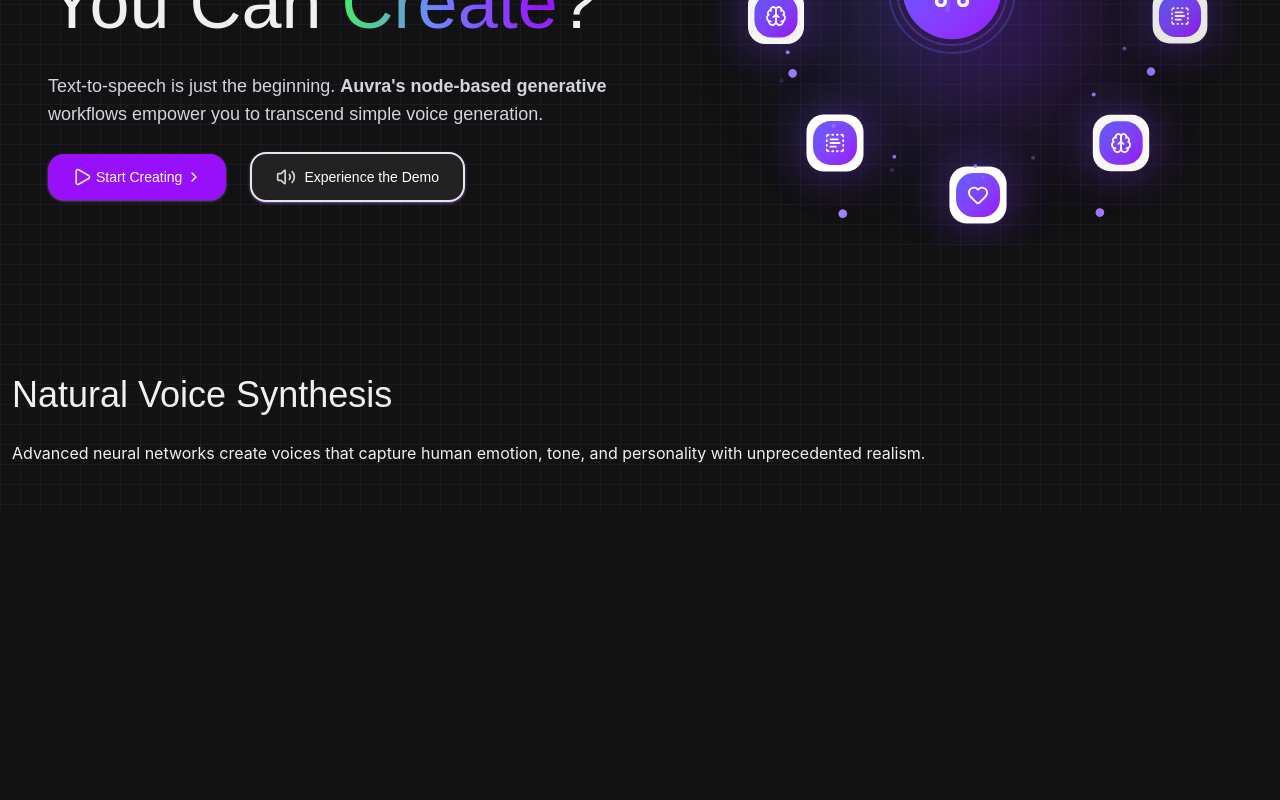
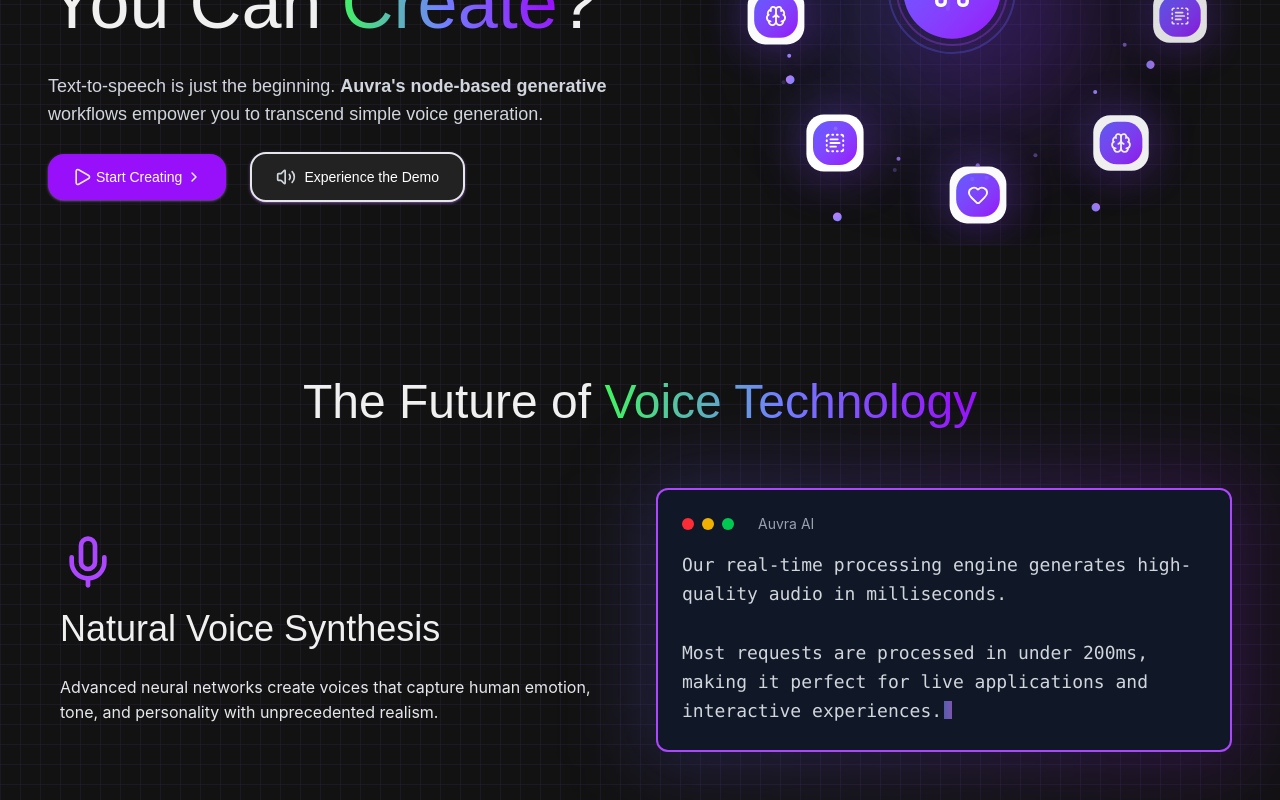
Before and after one commit to Nebulaz7/landing-page, a Next.js app: page / in a window 1280 px wide. Shown: the part 436-1236 px from the top of the page. Before the commit the page ends 951 px from the top, so only its background shows below. Built offline with nearby package versions, Linux system fonts and the light colour scheme.

Commit message:
Refactor Feature component to enhance typewriter effect and improve layout structure

```diff
--- a/app/components/Feature.tsx
+++ b/app/components/Feature.tsx
@@ -1,31 +1,72 @@
-import React from "react";
-import { SparklesIcon } from "lucide-react";
+"use client";
+import React, { useEffect, useState } from "react";
+import { Mic } from "lucide-react";
+import { motion } from "framer-motion";
 
 const Feature = () => {
+  // Typewriter setup
+  const fullText = `Our real-time processing engine generates high-quality audio in milliseconds.
+
+Most requests are processed in under 200ms, making it perfect for live applications and interactive experiences.`;
+  const [visibleChars, setVisibleChars] = useState(0);
+
+  useEffect(() => {
+    if (visibleChars >= fullText.length) return;
+    const id = setTimeout(() => setVisibleChars((c) => c + 1), 18); // typing speed
+    return () => clearTimeout(id);
+  }, [visibleChars, fullText.length]);
+
+  const displayed = fullText.slice(0, visibleChars);
+
   return (
     <section id="features" aria-labelledby="features-label" className="py-12">
-      {/* <div className="flex justify-center">
-        <span className="inline-flex rounded-full bg-gradient-to-r from-[#9810fa] via-[#7182ff] to-[#3cff52] p-[2px]">
-          <span
-            id="features-label"
-            className="inline-flex items-center inset-3 shadow-purple-500 shadow-2xl gap-2 rounded-full px-5 py-1.5 text-sm font-medium text-purple-100 bg-[var(--background)]"
-          >
-            <SparklesIcon className="w-5 h-5 text-[#9810fa]" />
-            Features
-          </span>
+      {/* Feature Intro */}
+      <div className="flex justify-center mb-8">
+        <span className="inline-flex px-3 font-light text-3xl lg:text-5xl hero-font leading-tight mb-6">
+          The Future of&nbsp;
+          <span className="highlight-text"> Voice Technology</span>
         </span>
-      </div> */}
-      <div className="flex">
-        <div className="px-3">
+      </div>
+      <div className="flex flex-col lg:flex-row gap-8 items-center px-5 justify-center">
+        <div className="px-3 pt-5 flex-1 w-full max-w-xl">
+          <Mic className="w-14 h-14 text-purple-500 mb-4" />
           <h1 className="text-3xl lg:text-4xl font-light hero-font leading-tight mb-6">
             Natural Voice Synthesis
           </h1>
-          <p>
+          <p className="text-gray-200">
             Advanced neural networks create voices that capture human emotion,
             tone, and personality with unprecedented realism.
           </p>
         </div>
-        <div>{/* illustation */}</div>
+        {/* Demo section */}
+        <div className="flex-1 w-full max-w-xl">
+          <div className="relative">
+            <div className="absolute -inset-4 bg-gradient-to-r from-indigo-500/20 to-purple-600/20 rounded-2xl blur-2xl" />
+            <div className="relative border-2 border-purple-500 bg-gray-900 rounded-xl p-6 overflow-hidden">
+              <div className="flex items-center gap-2 mb-4">
+                <div className="w-3 h-3 bg-red-500 rounded-full" />
+                <div className="w-3 h-3 bg-yellow-500 rounded-full" />
+                <div className="w-3 h-3 bg-green-500 rounded-full" />
+                <span className="ml-4 text-gray-400 text-sm">Auvra AI</span>
+              </div>
+              <pre className="text-lg text-gray-300 whitespace-pre-wrap break-words leading-relaxed min-h-[10rem]">
+                <code>
+                  {displayed}
+                  <motion.span
+                    aria-hidden="true"
+                    className="inline-block w-2 -mb-[2px] bg-gradient-to-r from-indigo-400 to-purple-400"
+                    animate={{ opacity: [0, 1, 0] }}
+                    transition={{ duration: 0.9, repeat: Infinity }}
+                    style={{
+                      height: "1em",
+                      marginLeft: "2px",
+                    }}
+                  />
+                </code>
+              </pre>
+            </div>
+          </div>
+        </div>
       </div>
     </section>
   );
```
